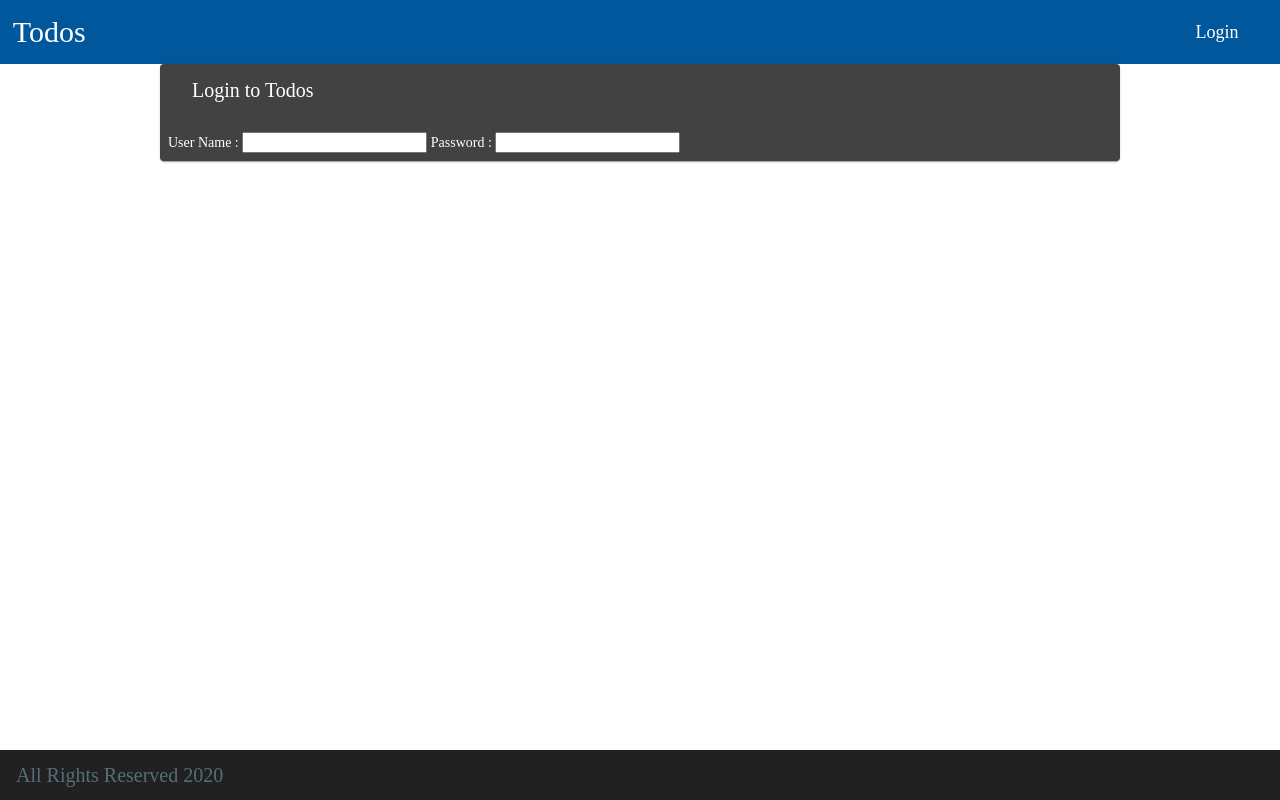
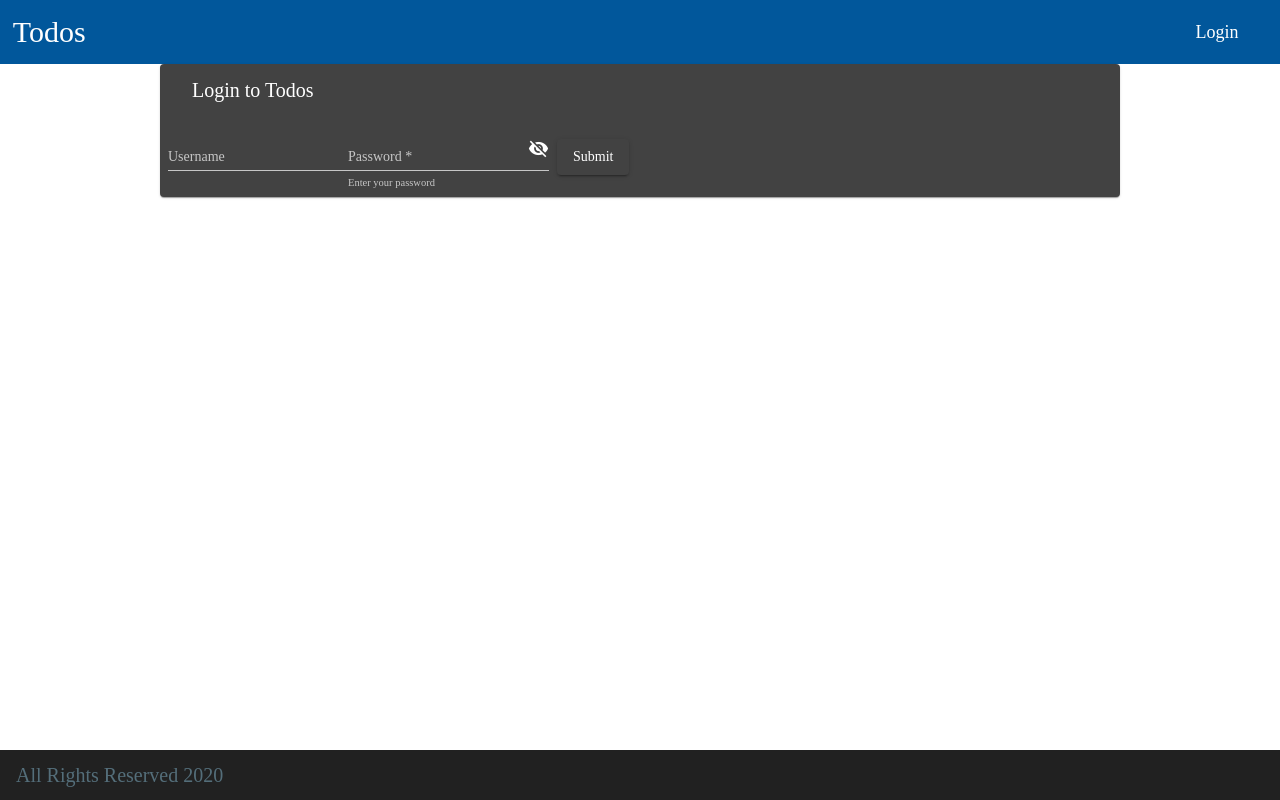
Before and after one commit to Jacob-Webb/todos-backend, an Angular app in the folder frontend/todo/: page /login in a window 1280 px wide. Built offline with nearby package versions, Linux system fonts and the light colour scheme.

Commit message:
created signin and register components to be used for login

```diff
--- a/frontend/todo/src/app/login/login.component.html
+++ b/frontend/todo/src/app/login/login.component.html
@@ -9,8 +9,21 @@
 
     </mat-card-content>
     <mat-card-actions>
-      User Name : <input type="text" name="username" [(ngModel)]="username">
-      Password : <input type="password" name="password" [(ngModel)]="password">
+      <form [formGroup]="signin">
+
+        <mat-form-field>
+          <mat-label>Username</mat-label>
+          <input matInput placeholder="Email">
+        </mat-form-field>
+
+        <mat-form-field>
+          <input matInput placeholder="Password" [type]="hide ? 'password' : 'text'" formControlName="password" required>
+          <mat-icon matSuffix (click)="hide = !hide">{{hide ? 'visibility_off' : 'visibility'}}</mat-icon>
+          <mat-hint *ngIf="!passwordInput.value">Enter your password</mat-hint>
+        </mat-form-field>
+        <button mat-raised-button>Submit</button>
+
+      </form>
     </mat-card-actions>
   </mat-card>
 
--- a/frontend/todo/src/app/login/login.component.ts
+++ b/frontend/todo/src/app/login/login.component.ts
@@ -1,5 +1,6 @@
 import { Component, OnInit } from '@angular/core';
 import { Router } from '@angular/router';
+import { FormGroup, FormControl, Validators} from '@angular/forms';
 import { BasicAuthenticationService } from '../service/basic-authentication.service';
 
 @Component({
@@ -36,5 +37,11 @@ export class LoginComponent implements OnInit {
       )
     }
 
-
+    signin: FormGroup = new FormGroup({
+      email: new FormControl('', [Validators.email, Validators.required ]),
+      password: new FormControl('', [Validators.required, Validators.min(5) ])
+    });
+    hide = true;
+    get emailInput() { return this.signin.get('email'); }
+    get passwordInput() { return this.signin.get('password'); }
 }
--- a/frontend/todo/src/app/menu/menu.component.html
+++ b/frontend/todo/src/app/menu/menu.component.html
@@ -9,7 +9,7 @@
     </div>
     <div class="nav-menu-hide">
       <button mat-icon-button [matMenuTriggerFor]="menu" aria-label="Example icon-button with a menu"><mat-icon>menu</mat-icon></button>
-      <mat-menu #menu="matMenu">
+      <mat-menu #menu="matMenu" color="primary">
         <div>
         <a mat-menu-item *ngIf="this.basicAuthenticationService.isUserLoggedIn()" routerLink="/welcome/jacob-webb">Home</a>
         <a mat-menu-item *ngIf="this.basicAuthenticationService.isUserLoggedIn()" routerLink="/todos">Todos</a>
--- a/frontend/todo/src/app/menu/menu.component.scss
+++ b/frontend/todo/src/app/menu/menu.component.scss
@@ -28,3 +28,7 @@
   font-size: 1.5em;
   font-family: 'Baskerville';
 }
+::ng-deep .menu-background
+{
+  background-color: mat-color($todo-accent, 800) !important;
+}
--- /dev/null
+++ b/frontend/todo/src/app/register/register.component.html
@@ -0,0 +1 @@
+<p>register works!</p>
--- /dev/null
+++ b/frontend/todo/src/app/register/register.component.ts
@@ -0,0 +1,15 @@
+import { Component, OnInit } from '@angular/core';
+
+@Component({
+  selector: 'app-register',
+  templateUrl: './register.component.html',
+  styleUrls: ['./register.component.css']
+})
+export class RegisterComponent implements OnInit {
+
+  constructor() { }
+
+  ngOnInit(): void {
+  }
+
+}
--- /dev/null
+++ b/frontend/todo/src/app/signin/signin.component.html
@@ -0,0 +1 @@
+<p>signin works!</p>
--- /dev/null
+++ b/frontend/todo/src/app/signin/signin.component.ts
@@ -0,0 +1,15 @@
+import { Component, OnInit } from '@angular/core';
+
+@Component({
+  selector: 'app-signin',
+  templateUrl: './signin.component.html',
+  styleUrls: ['./signin.component.css']
+})
+export class SigninComponent implements OnInit {
+
+  constructor() { }
+
+  ngOnInit(): void {
+  }
+
+}
```
Also changed, not shown: frontend/todo/src/app/app.module.ts (+7 -2 lines), frontend/todo/src/app/register/register.component.css (added), frontend/todo/src/app/signin/signin.component.css (added), 2 other files (tests, documents, lock files or other folders).
